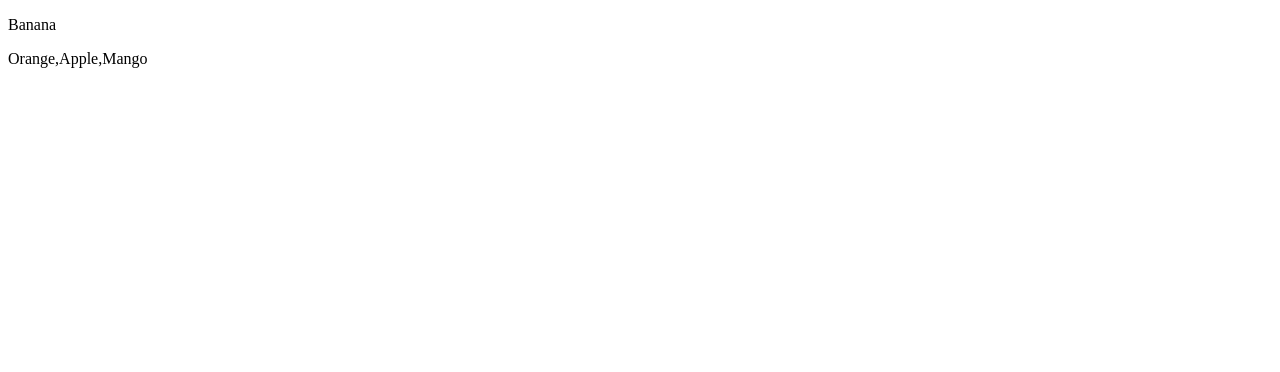
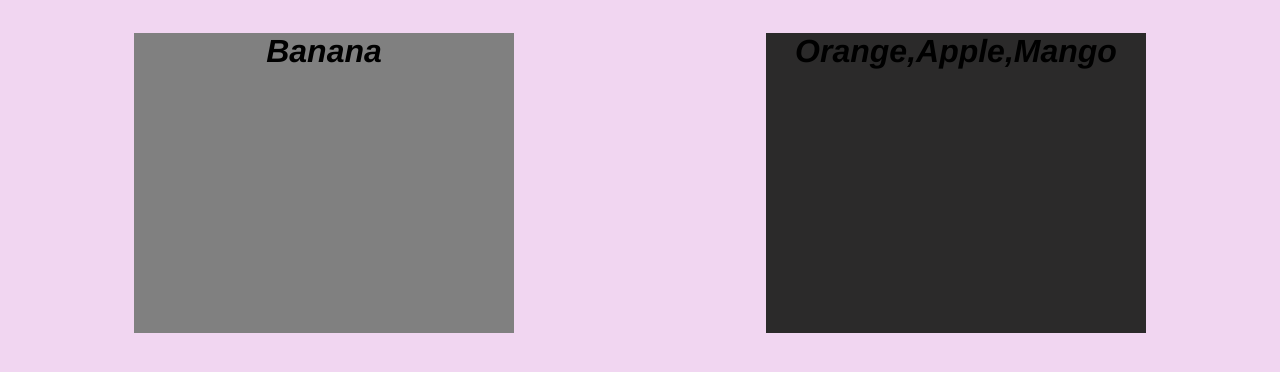
Before and after one commit to Cyiza06/Ishimwe, a plain HTML site: page jsdis.html in a window 1280 px wide. Drawn offline with Linux system fonts and the light colour scheme.

Commit message:
first commit
git

```diff
--- a/jsdis.html
+++ b/jsdis.html
@@ -7,19 +7,69 @@
     <link rel="shortcut icon" href="images/w3schools.png" type="image/x-icon">
     <title>Discovering</title>
 </head>
+<style>
+    body{
+        background-color: #b3b3;
+        text-align: center;
+        font-family:'Franklin Gothic Medium', 'Arial Narrow', Arial, sans-serif;
+    }
+    #demo1{
+        margin-top: 2%;
+        background-color: grey;
+        height:300px;
+        width:30%;
+        font-size: xx-large;
+        font-weight: 800;
+        font-style: italic;
+    }
+    #demo2{
+        background-color: rgb(43, 42, 42);
+        height:300px;
+        width:30%;
+        margin-top: 2%;
+        font-size: xx-large;
+        font-weight: 800;
+        font-style: italic;
+    }
+    .center{
+        display: flex;
+        justify-content: space-around;
+    }
+</style>
 <body>
+    <div class="center">
     <p id="demo1"></p>
-    <p id="demo2"></p>
-    <script>
+    <p id="demo2"></p></div>
+    <!-- <script>
+        const fruits = ["Banana","Mango","Pineapple"];
+            document.getElementById('demo1').innerHTML = fruits.toString();
+
+        </script> -->
+    <!-- <script>
+    const fruits = ["Banana","Mango","Pineapple"];
+        document.getElementById('demo1').innerHTML = fruits.toString();
+
+    </script> -->
+    <!-- <script>
+        const fruits = ["Banana","Mango","Pineapple"];
+        document.getElementById('demo1').innerHTML = fruits.pop()+" "+"Juice";
+        document.getElementById('demo2').innerHTML = fruits
+    </script> -->
+    <!-- <script>
         const fruits = ["Banana" , "Orange","Apple","Mango"];
         document.getElementById('demo1').innerHTML = fruits,fruits.unshift('lemon');
         document.getElementById('demo2').innerHTML = fruits;
-    </script>
-    <script>
+    </script> -->
+ <script>
         const fruit = ["Banana" , "Orange","Apple","Mango"];
 
          document.getElementById('demo1').innerHTML = fruit.shift();
         document.getElementById('demo2').innerHTML = fruit
     </script>
+    <!--<script>
+        const fr = ["Banana" , "Orange","Apple","Mango"];
+        document.getElementById('demo1').innerHTML = fr,fr.pop();
+        document.getElementById('demo2').innerHTML = fr;
+    </script> -->
 </body>
 </html>
```
Also changed, not shown: index.html (+1 -1 lines), vumbu.html (added, +31 -0 lines).
